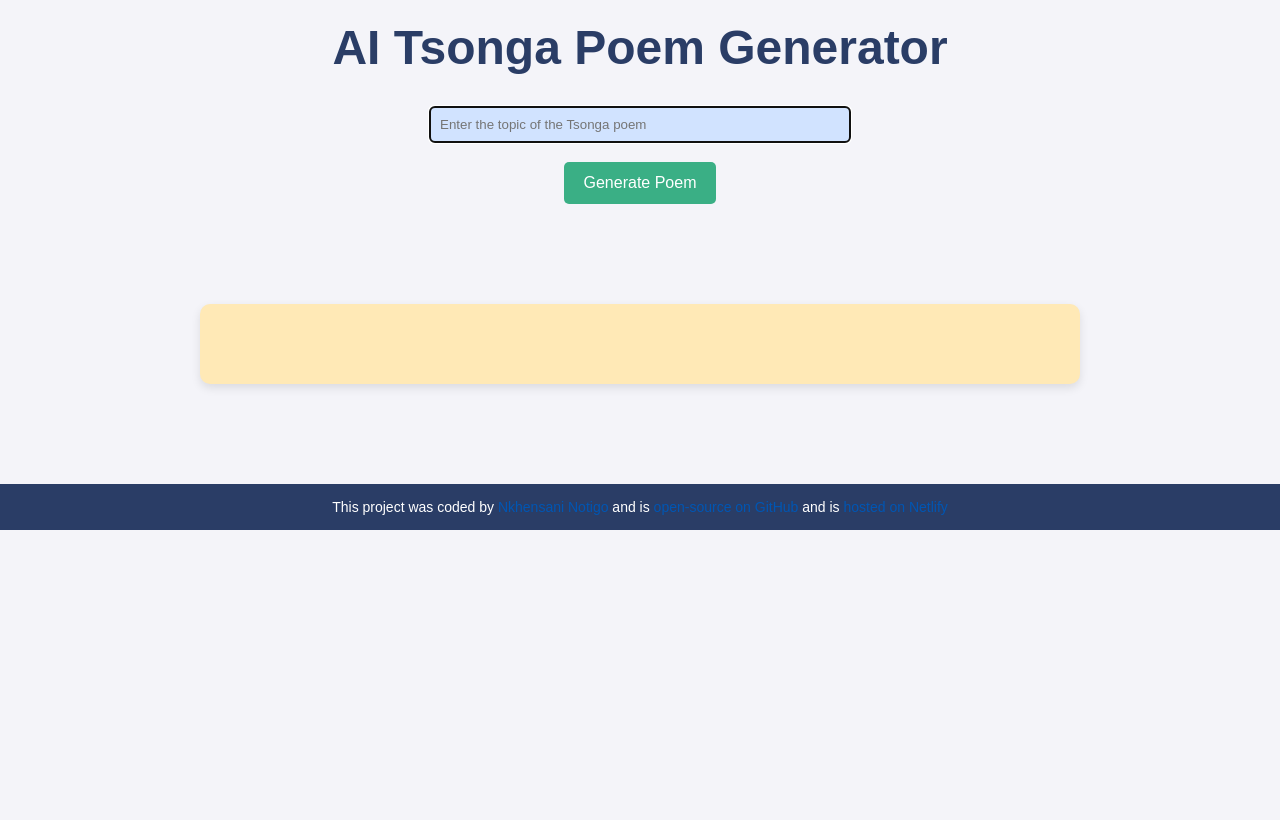
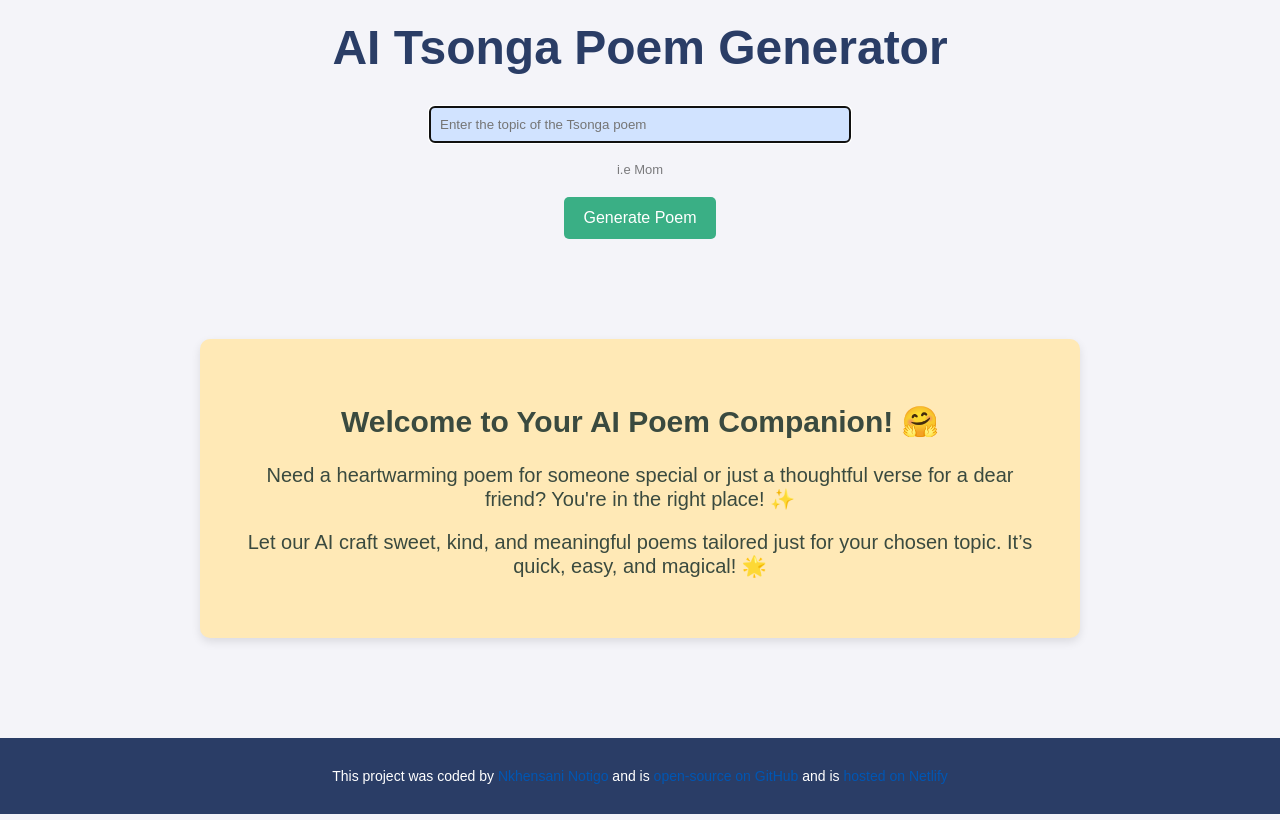
Before and after one commit to Khensani05/AI-POEMS, a plain HTML site: page index.html in a window 1280 px wide. Drawn offline with nearby package versions, Linux system fonts and the light colour scheme.

Commit message:
Improved the UX and removed all the console.log in js

```diff
--- a/index.html
+++ b/index.html
@@ -22,10 +22,21 @@
         required
         autocomplete="off"
       />
+      <div id="example">i.e Mom</div>
       <input id="btnSubmit" type="submit" value="Generate Poem" />
     </form>
 
-    <div id="thepoem"></div>
+    <div id="thepoem">
+      <h2>Welcome to Your AI Poem Companion! 🤗</h2>
+      <p>
+        Need a heartwarming poem for someone special or just a thoughtful verse
+        for a dear friend? You're in the right place! ✨
+      </p>
+      <p>
+        Let our AI craft sweet, kind, and meaningful poems tailored just for
+        your chosen topic. It’s quick, easy, and magical! 🌟
+      </p>
+    </div>
 
     <footer>
       This project was coded by
--- a/src/index.js
+++ b/src/index.js
@@ -1,5 +1,7 @@
 function displayPoem(response) {
-  console.log("Poem Generated!!");
+  let poemBox = document.querySelector("#thepoem");
+  poemBox.innerHTML = "<p>Generating Poem...</p>";
+
   new Typewriter("#thepoem", {
     strings: response.data.answer,
     autoStart: true,
@@ -18,10 +20,6 @@ function generatepoem(event) {
     "Make it sweet, kind and short. Make sure to follow user instructions. Just write the generate the poem alone. Please seperate the lines by a <br />";
   let apiURL = `https://api.shecodes.io/ai/v1/generate?prompt=${prompt}&context=${context}&key=${apiKey}`;
 
-  console.log("Generating Poem...");
-  console.log(`Prompt: ${prompt}`);
-  console.log(`Context: ${context}`);
-
   axios.get(apiURL).then(displayPoem);
 }
 
--- a/src/styles.css
+++ b/src/styles.css
@@ -61,11 +61,17 @@ a:hover {
   background-color: #2e8b6b;
 }
 
+#example {
+  text-align: center;
+  opacity: 50%;
+  font-size: small;
+}
+
 footer {
-  margin-top: auto;
+  margin-bottom: 0;
   background-color: #2a3d66;
   color: white;
-  padding: 15px;
+  padding: 30px;
   text-align: center;
   font-size: 14px;
 }
```
